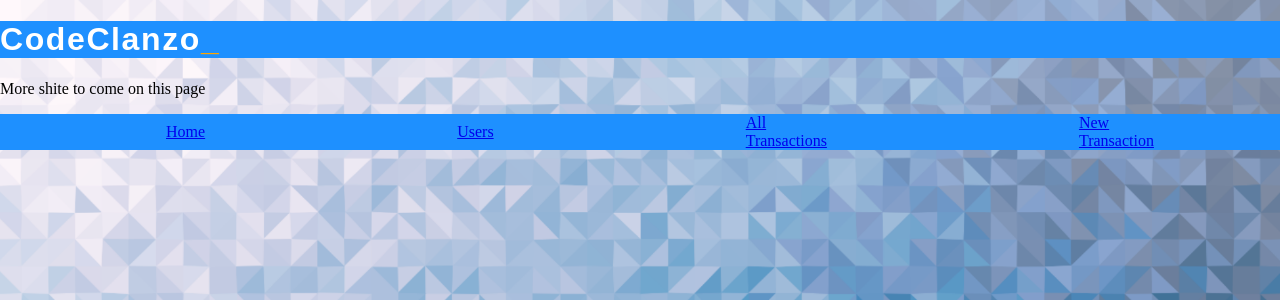
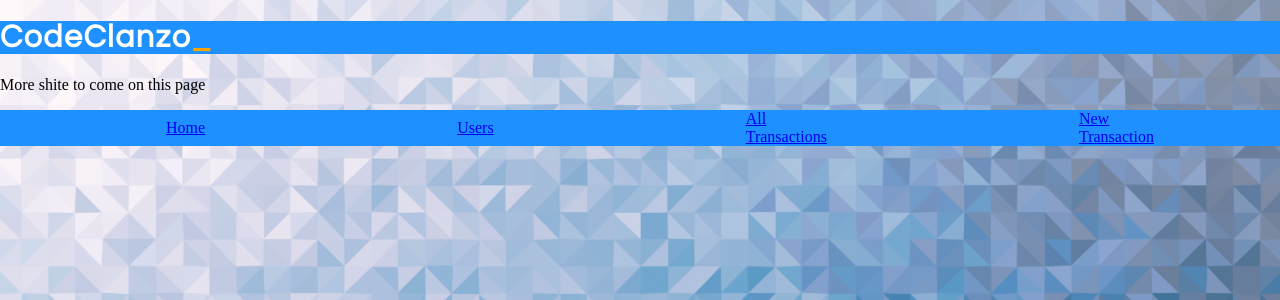
Before and after one commit to Jarnbjorn92/CodeClanzo_, a Flask app: page / in a window 1280 px wide. Shown: the top 300 px of the page. Run offline with Flask 2, Linux system fonts and the light colour scheme.

Commit message:
Started styling more for the final look

```diff
--- a/static/style.css
+++ b/static/style.css
@@ -8,7 +8,7 @@
 body > header {
     background-color: dodgerblue;
     color: white;
-    font-family: Arial, Helvetica, sans-serif;
+    font-family: "Questrial";
     letter-spacing: 0.1em;
 
 }
--- a/templates/base.html
+++ b/templates/base.html
@@ -5,7 +5,7 @@
         <meta charset="UTF-8">
         <meta name="viewport" content="width=device-width, initial-scale=1">
         <link rel="stylesheet" href="{{ url_for('static', filename='style.css') }}">
-        <link href="https://fonts.googleapis.com/css2?family=Fredoka+One&display=swap" rel="stylesheet">
+        <link href="https://fonts.googleapis.com/css2?family=Fredoka+One&family=Questrial&display=swap" rel="stylesheet">
     </head>
     <body>
         <header>
```
